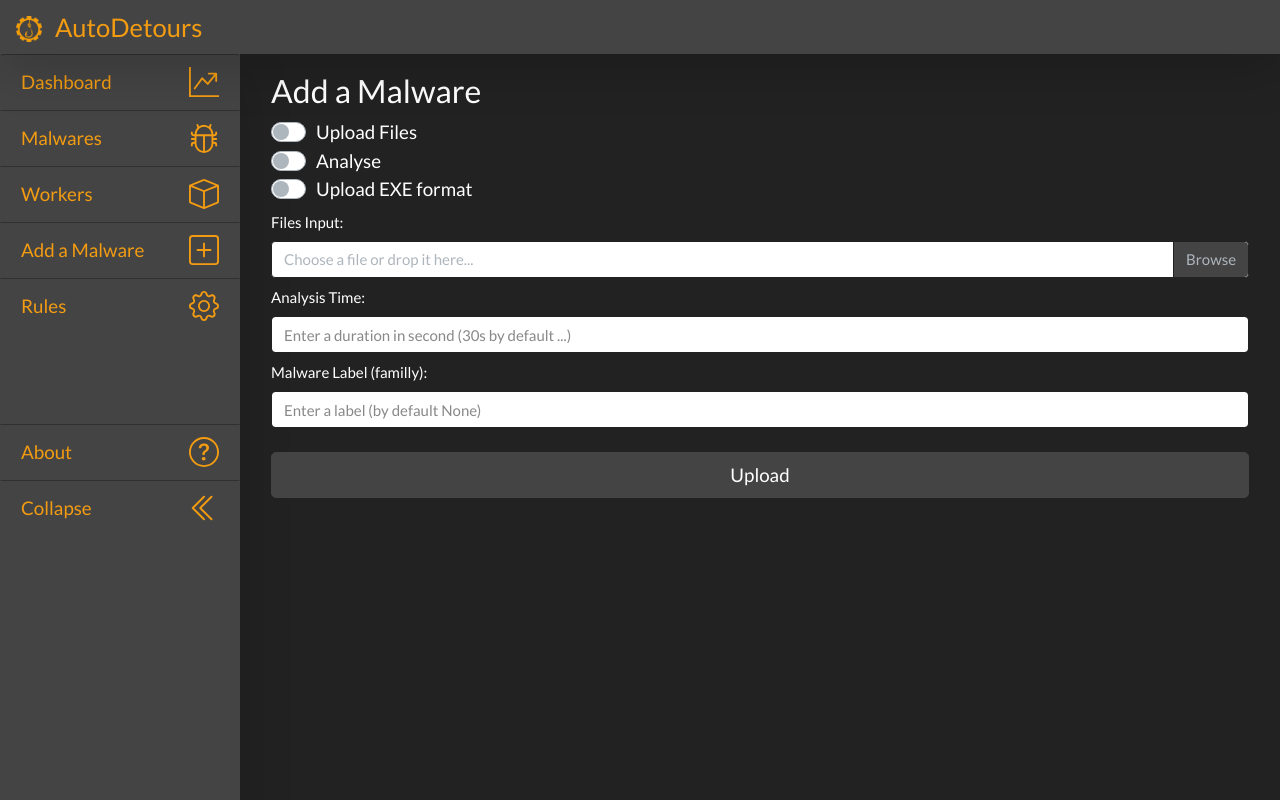
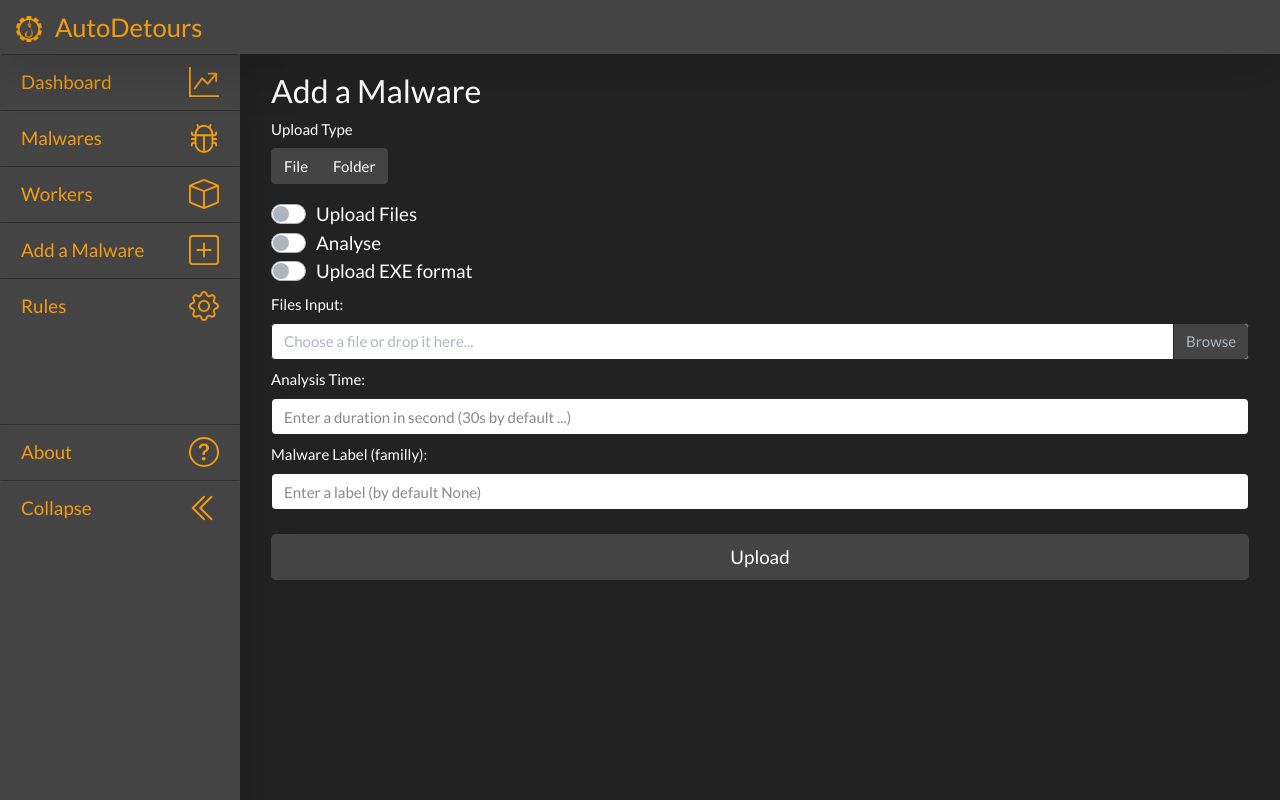
Before and after one commit to kn0wl3dge/AutoDetours, a Nuxt app in the folder frontend/: page /malwares/add in a window 1280 px wide. Built offline with nearby package versions, Linux system fonts and the light colour scheme.

Commit message:
WIP on upload form front

```diff
--- a/frontend/components/malwares/UploadForm.vue
+++ b/frontend/components/malwares/UploadForm.vue
@@ -1,5 +1,16 @@
 <template>
   <b-col>
+    <b-form-group label="Upload Type" v-slot="{ ariaDescribedby }">
+      <b-form-radio-group
+        id="btn-radios-1"
+        v-model="selected"
+        :options="options"
+        :aria-describedby="ariaDescribedby"
+        name="radios-btn-default"
+        buttons
+      ></b-form-radio-group>
+    </b-form-group>
+
     <b-form-checkbox v-model="folder" name="file_format" switch size="lg">
       Upload <span v-if="folder"> Folder </span> <span v-else> Files </span>
     </b-form-checkbox>
@@ -89,9 +100,13 @@ export default {
       label: null,
       export_dll: null,
       uploadPercentage: 0,
-      folder: false,
       is_dll: false,
-      is_unpacking: false
+      is_unpacking: false,
+      selected: 'radio1',
+      options: [
+        { text: 'File', value: 'is_file' },
+        { text: 'Folder', value: 'is_folder' }
+      ]
     }
   },
   methods: {
```
